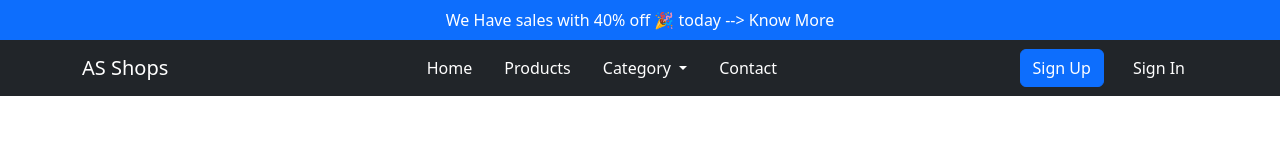
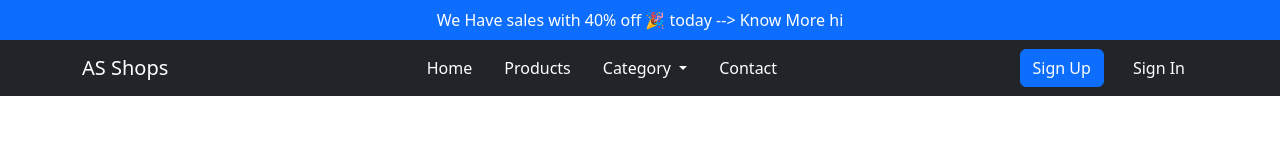
Before and after one commit to akash2421/AngularEcom, an Angular app: page / in a window 1280 px wide. Shown: the top 158 px of the page. Built offline with nearby package versions, Linux system fonts and the light colour scheme.

Commit message:
Modified to test

```diff
--- a/src/app/top-header/top-header.component.html
+++ b/src/app/top-header/top-header.component.html
@@ -1,2 +1,2 @@
 <div class="text-bg-primary p-2 text-center">We Have sales with {{percentage}}% off
-    🎉 today  --> <a href="">Know More</a></div>
+    🎉 today  --> <a href="">Know More hi</a></div>
```
